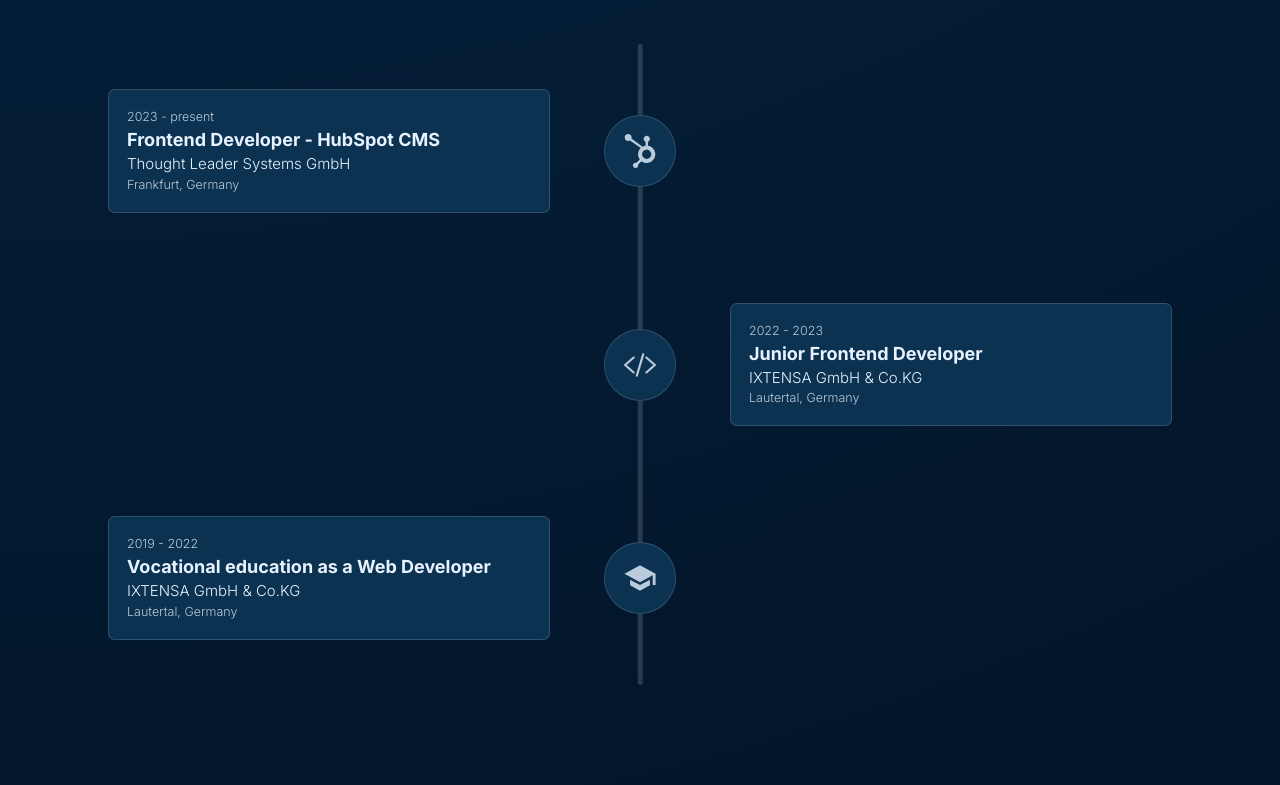
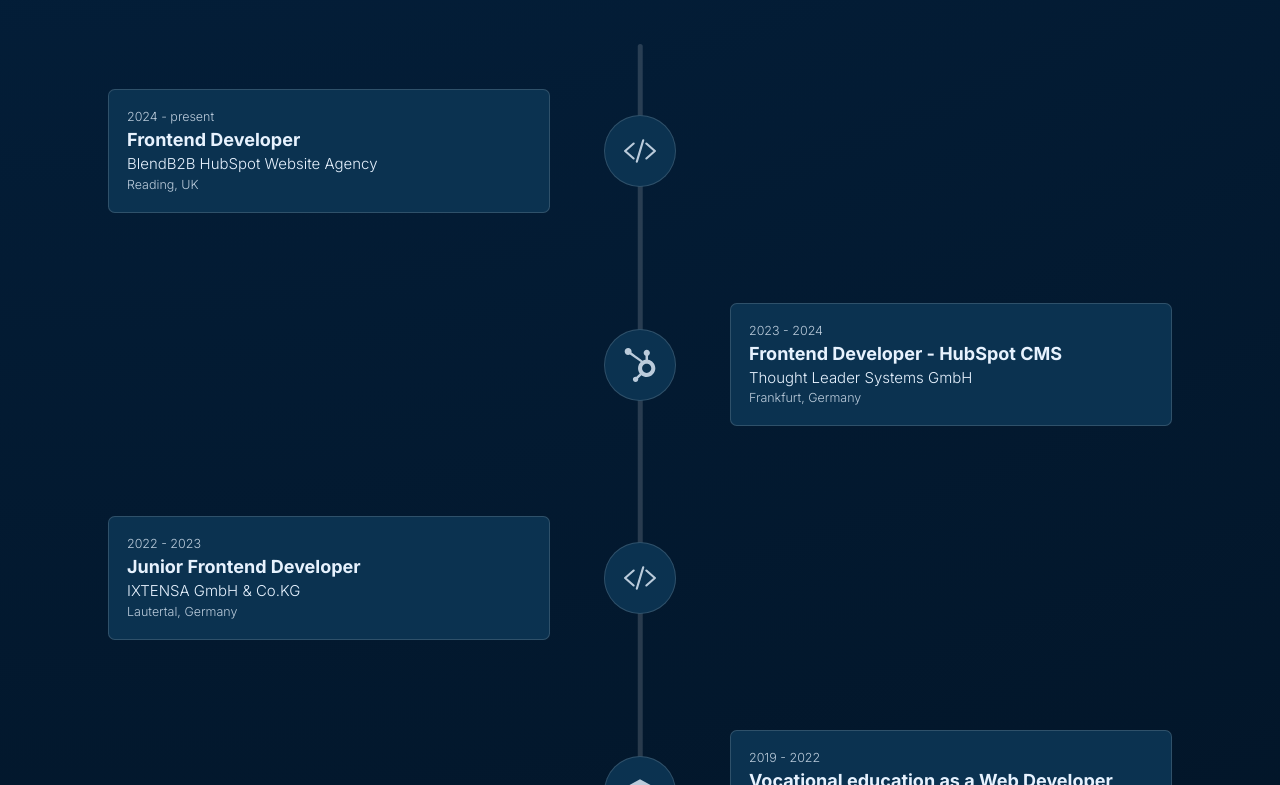
Before and after one commit to gradro/portfolio24, a Next.js app: page / in a window 1280 px wide. Shown: the part 1955-2740 px from the top of the page. Built offline with nearby package versions, Linux system fonts and the light colour scheme.

Commit message:
update experience

```diff
--- a/constants/index.tsx
+++ b/constants/index.tsx
@@ -81,8 +81,15 @@
 // Education & Experience
 export const experience = [
     {
+        title: "Frontend Developer",
+        period: "2024 - present",
+        company: "BlendB2B HubSpot Website Agency",
+        location: "Reading, UK",
+        icon: <IoCodeSlashOutline/>
+    },
+    {
         title: "Frontend Developer - HubSpot CMS",
-        period: "2023 - present",
+        period: "2023 - 2024",
         company: "Thought Leader Systems GmbH",
         location: "Frankfurt, Germany",
         icon: <FaHubspot/>
```
